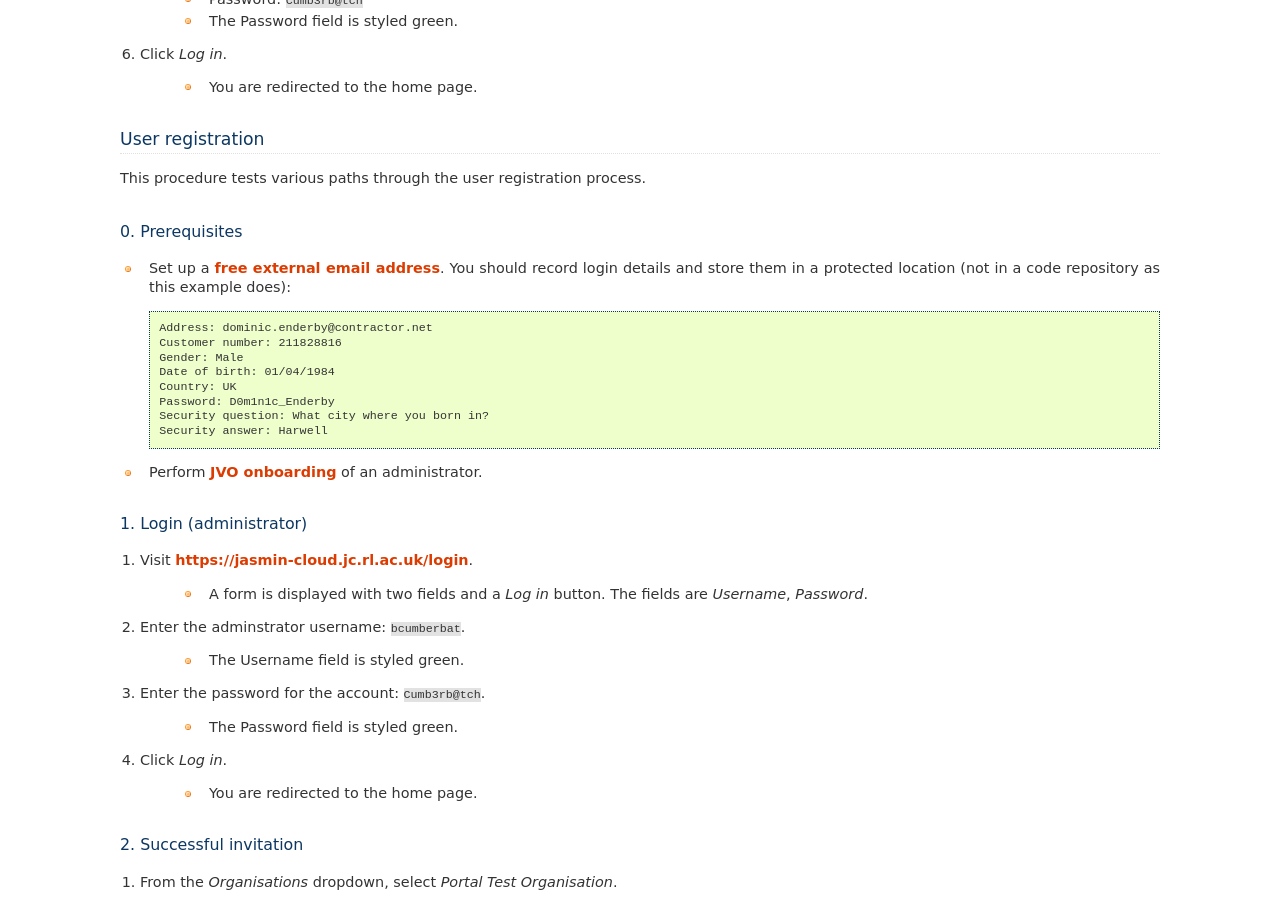
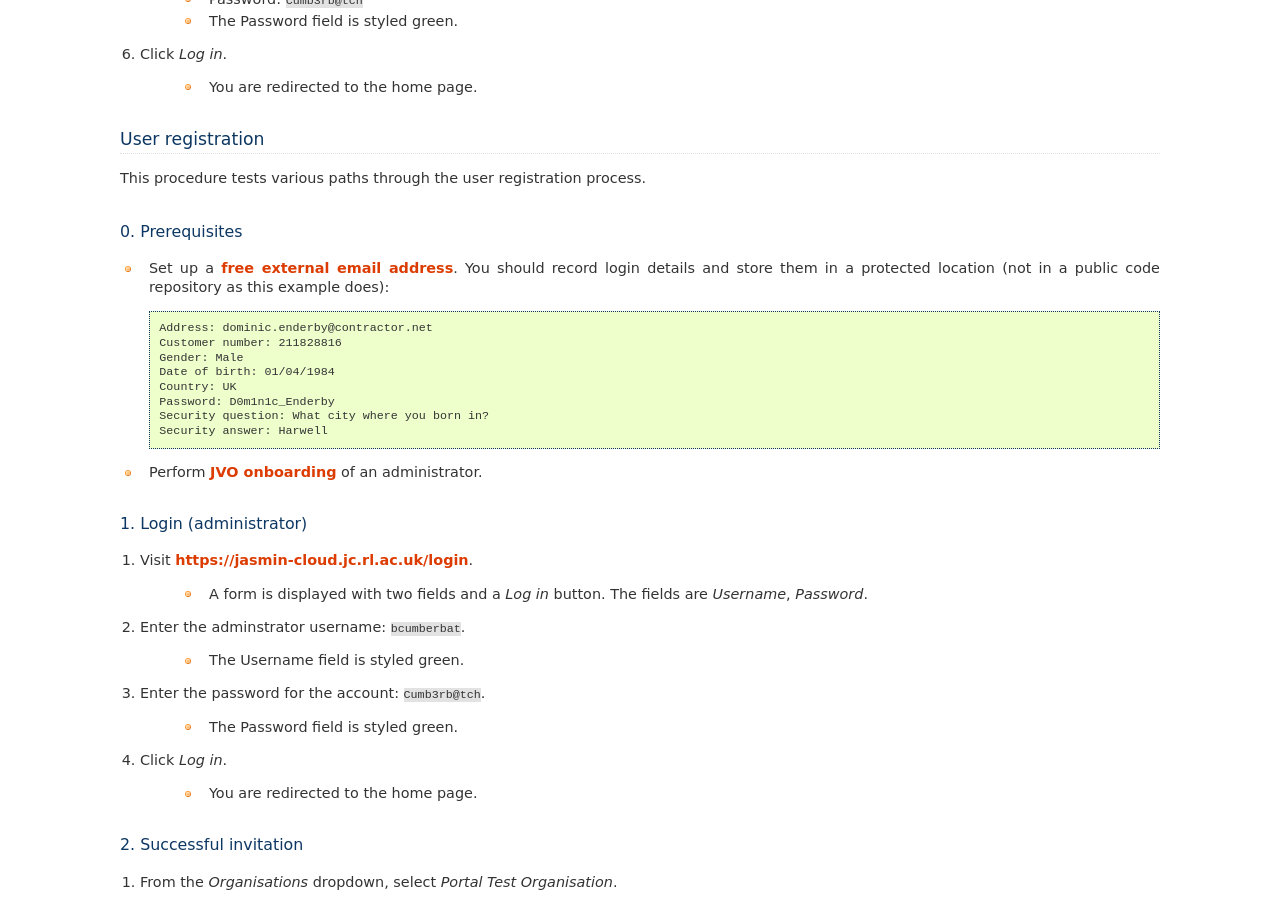
Before and after one commit to cedadev/cloudhands-ops, a Sphinx documentation site: the page built from cloudhands/ops/doc/tst-integration.rst, in a window 1280 px wide and 900 px high, scrolled down 1931 px. Built offline with Sphinx 7.4.7, drawn with Linux system fonts in a browser that asks for light colours; some of the changed lines change nothing that is shown; some of the changed text lies outside the part shown.

Commit message:
Doc fix.

```diff
--- a/cloudhands/ops/doc/tst-integration.rst
+++ b/cloudhands/ops/doc/tst-integration.rst
@@ -129,7 +129,7 @@
 
 * Set up a `free external email address`_.
   You should record login details and store them in a protected location
-  (not in a code repository as this example does)::
+  (not in a public code repository as this example does)::
 
     Address: dominic.enderby@contractor.net
     Customer number: 211828816
@@ -302,8 +302,8 @@
 
 1. View LDAP record for `denderby`. Use the `ldapvi` program like this::
 
-    ldapvi -d -h ldap-test.jc.rl.ac.uk -w password \
-    --user "cn=dehaynes,ou=ceda,ou=People,o=hpc,dc=rl,dc=ac,dc=uk"
+    ldapvi -Z -v -d -h ldap-ref.jc.rl.ac.uk -w <password> \
+    --user "cn=jasminportal,ou=software,ou=People,o=hpc,dc=rl,dc=ac,dc=uk"
 
    Use the `G` key to navigate to the end of the file.
 
```
